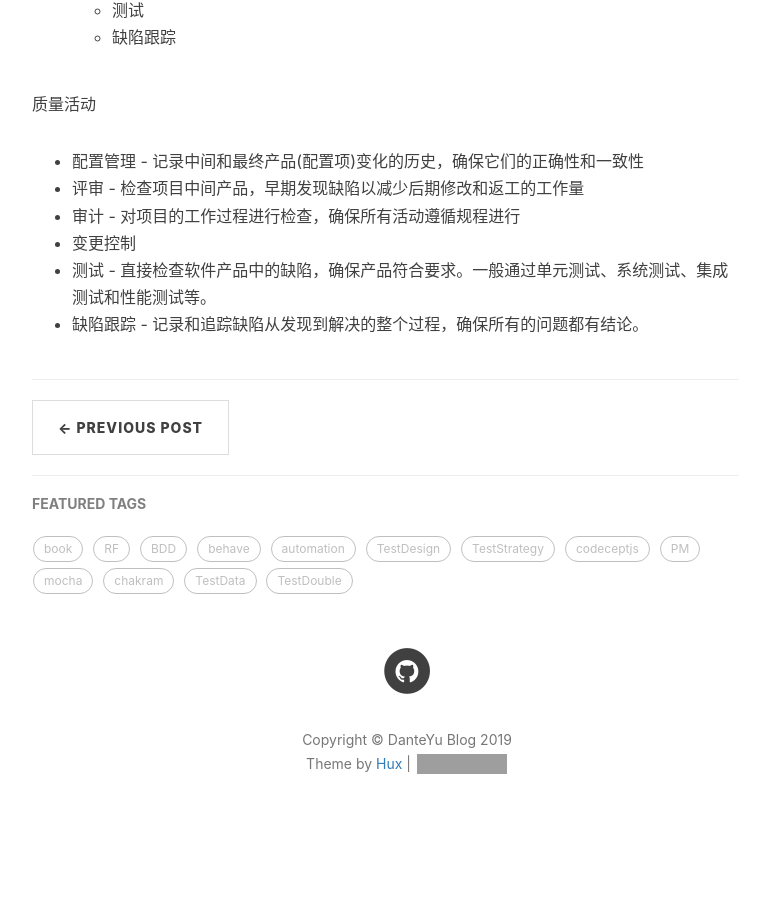
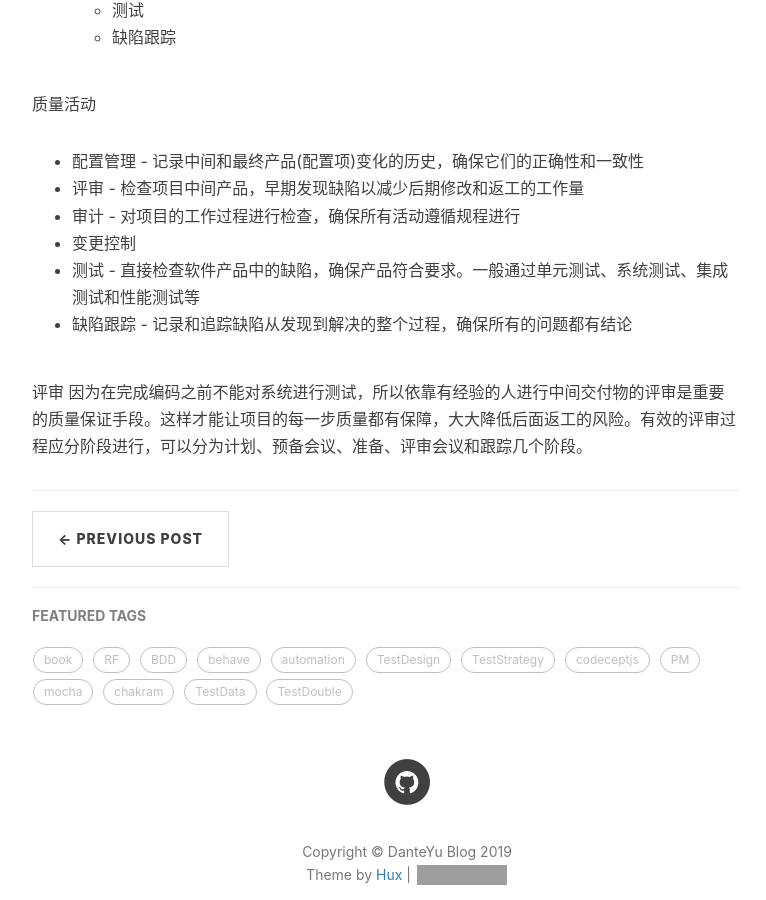
Before and after one commit to DanteYu/DanteYu.github.io, a Jekyll site: the page built from _posts/2019-06-24-ITPMreading2.markdown, in a window 1280 px wide and 900 px high, scrolled down 888 px. Shown: the whole window, without its empty margins (233-999 px from the left). Built offline with Jekyll 4.4.1, drawn with Linux system fonts in a browser that asks for light colours; nearby versions of some CDN libraries; comment, search, counter and statistics services are not loaded; before the commit the page ends 1756 px from its top, so only the background shows below that; grey boxes are pictures that could not be loaded.

Commit message:
update PM article

```diff
--- a/_posts/2018-12-23-ITPMreading1.markdown
+++ b/_posts/2018-12-23-ITPMreading1.markdown
@@ -113,7 +113,7 @@ tags:
 * __风险计划__：选择规避、转移、弱化、接受策略、分别制定对策
 * __风险监控__：定期看看，发生了，就应对，过去了，就没事了
 
-######变更管理
+###### 变更管理
 
 变更控制流程有四个重要的控制点：授权、审核、评估和确认。
 
--- a/_posts/2019-06-24-ITPMreading2.markdown
+++ b/_posts/2019-06-24-ITPMreading2.markdown
@@ -28,5 +28,8 @@ tags:
 * 评审 - 检查项目中间产品，早期发现缺陷以减少后期修改和返工的工作量
 * 审计 - 对项目的工作过程进行检查，确保所有活动遵循规程进行
 * 变更控制
-* 测试 - 直接检查软件产品中的缺陷，确保产品符合要求。一般通过单元测试、系统测试、集成测试和性能测试等。
-* 缺陷跟踪 - 记录和追踪缺陷从发现到解决的整个过程，确保所有的问题都有结论。
+* 测试 - 直接检查软件产品中的缺陷，确保产品符合要求。一般通过单元测试、系统测试、集成测试和性能测试等
+* 缺陷跟踪 - 记录和追踪缺陷从发现到解决的整个过程，确保所有的问题都有结论
+
+评审
+因为在完成编码之前不能对系统进行测试，所以依靠有经验的人进行中间交付物的评审是重要的质量保证手段。这样才能让项目的每一步质量都有保障，大大降低后面返工的风险。有效的评审过程应分阶段进行，可以分为计划、预备会议、准备、评审会议和跟踪几个阶段。
```
